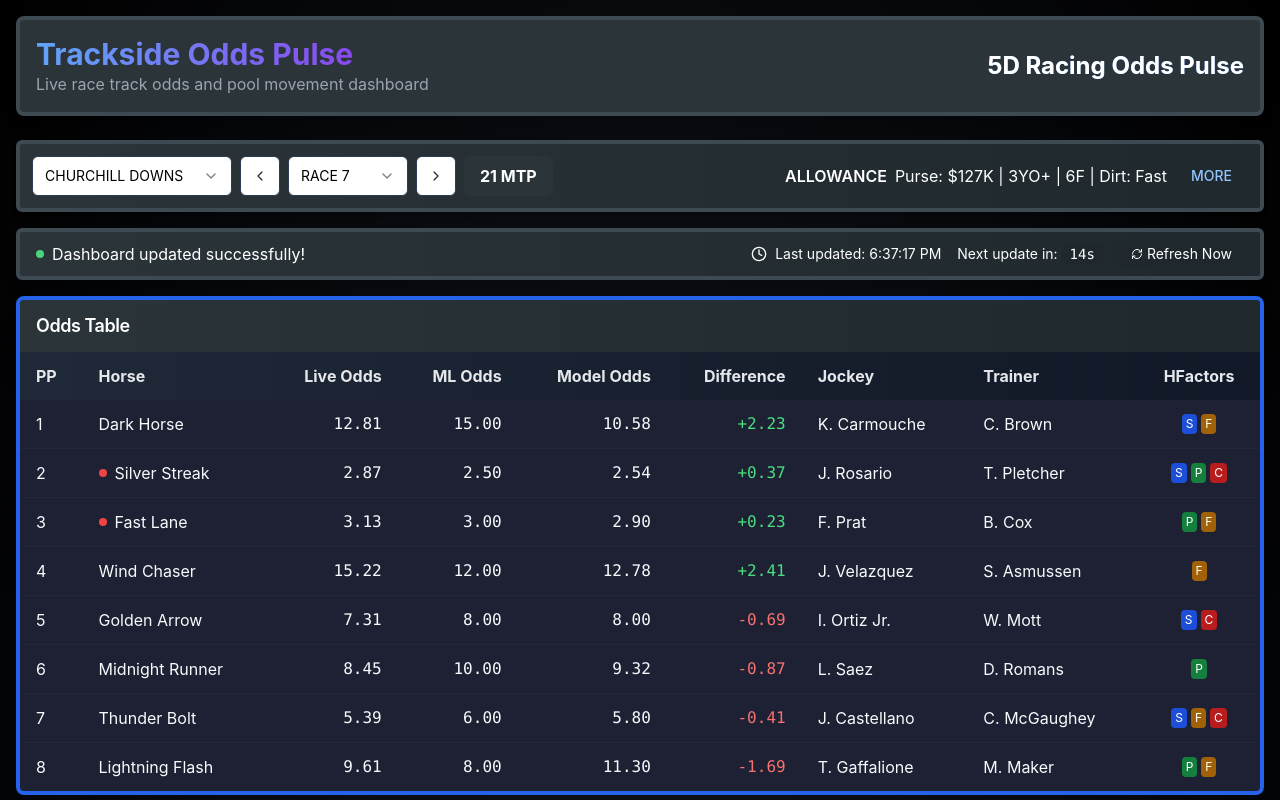
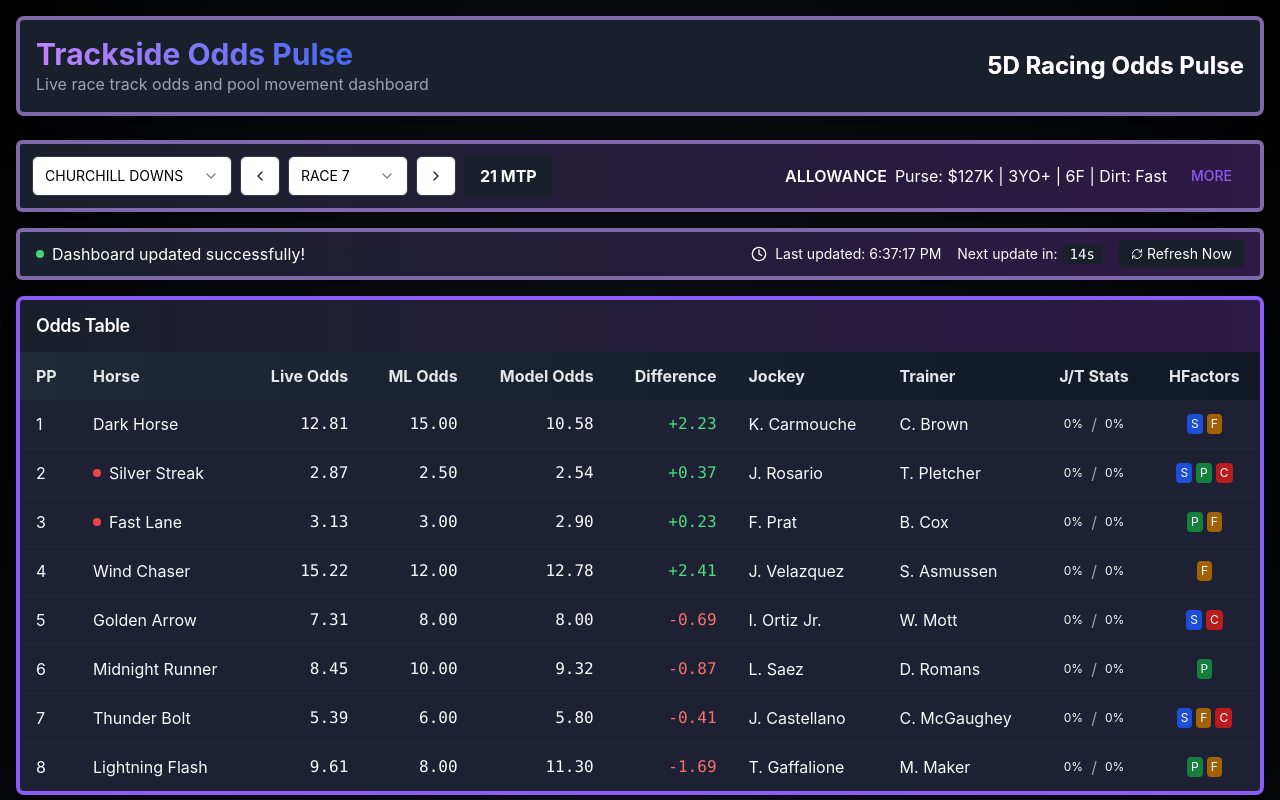
Before and after one commit to spotcircuit/sharpspike, a React (Vite) app: page / in a window 1280 px wide. Shown: the top 800 px of the page. Built offline with nearby package versions, Linux system fonts and the light colour scheme.

Commit message:
feat: Update OddsTable header and add new columns
- Changed the OddsTable header to dark purple.
- Added new columns to the OddsTable for jockey/trainer win percentage and fire number.

```diff
--- a/src/components/OddsTable.tsx
+++ b/src/components/OddsTable.tsx
@@ -1,6 +1,6 @@
 
 import React from 'react';
-import { Horse } from '../utils/mockData';
+import { Horse } from '../utils/types';
 import { formatOdds, getChangeClass, formatDifference } from '../utils/formatters';
 import { Card, CardHeader, CardTitle, CardContent } from '@/components/ui/card';
 
@@ -11,8 +11,8 @@ interface OddsTableProps {
 
 const OddsTable: React.FC<OddsTableProps> = ({ horses, highlightUpdates = false }) => {
   return (
-    <Card className="border-4 border-blue-600 shadow-xl bg-betting-darkCard overflow-hidden w-full">
-      <CardHeader className="bg-gradient-to-r from-blue-900 to-blue-800 px-4 py-3">
+    <Card className="border-4 border-betting-vividPurple shadow-xl bg-betting-darkCard overflow-hidden w-full">
+      <CardHeader className="bg-purple-gradient px-4 py-3">
         <CardTitle className="text-lg font-semibold text-white">Odds Table</CardTitle>
       </CardHeader>
 
@@ -29,6 +29,7 @@ const OddsTable: React.FC<OddsTableProps> = ({ horses, highlightUpdates = false
                 <th className="px-4 py-3 text-right">Difference</th>
                 <th className="px-4 py-3 text-left">Jockey</th>
                 <th className="px-4 py-3 text-left">Trainer</th>
+                <th className="px-4 py-3 text-center">J/T Stats</th>
                 <th className="px-4 py-3 text-center">HFactors</th>
               </tr>
             </thead>
@@ -64,6 +65,16 @@ const OddsTable: React.FC<OddsTableProps> = ({ horses, highlightUpdates = false
                     {horse.trainer || 'N/A'}
                   </td>
                   <td className="px-4 py-3 text-center">
+                    <div className="flex items-center justify-center space-x-2">
+                      <span className="text-xs">{horse.jockeyWinPct || '0'}%</span>
+                      <span className="text-gray-400">/</span>
+                      <span className="text-xs">{horse.trainerWinPct || '0'}%</span>
+                      {horse.fireNumber && (
+                        <span className="fire-number ml-1">{horse.fireNumber}</span>
+                      )}
+                    </div>
+                  </td>
+                  <td className="px-4 py-3 text-center">
                     <div className="flex items-center justify-center space-x-1">
                       {horse.hFactors ? (
                         <>
--- a/src/components/RaceNavBar.tsx
+++ b/src/components/RaceNavBar.tsx
@@ -71,7 +71,7 @@ const RaceNavBar: React.FC<RaceNavBarProps> = ({
   };
 
   return (
-    <div className="flex items-center justify-between bg-gunmetal-gradient p-3 rounded-md shadow-md mb-4 border-4 border-betting-gunmetalBorder">
+    <div className="flex items-center justify-between bg-purple-gradient p-3 rounded-md shadow-md mb-4 border-4 border-betting-secondaryPurple">
       <div className="flex items-center space-x-2">
         <Select value={track} onValueChange={handleTrackChange}>
           <SelectTrigger className="w-[200px] bg-white text-black">
@@ -92,7 +92,7 @@ const RaceNavBar: React.FC<RaceNavBarProps> = ({
             size="icon"
             onClick={navigateToPreviousRace}
             disabled={race <= 1}
-            className="bg-white text-betting-gunmetal"
+            className="bg-white text-betting-darkPurple"
           >
             <ChevronLeft className="h-5 w-5" />
           </Button>
@@ -117,13 +117,13 @@ const RaceNavBar: React.FC<RaceNavBarProps> = ({
             size="icon"
             onClick={navigateToNextRace}
             disabled={race >= 12}
-            className="bg-white text-betting-gunmetal"
+            className="bg-white text-betting-darkPurple"
           >
             <ChevronRight className="h-5 w-5" />
           </Button>
         </div>
 
-        <div className="ml-2 rounded-md bg-betting-gunmetal text-white px-4 py-2 font-bold">
+        <div className="ml-2 rounded-md bg-betting-darkPurple text-white px-4 py-2 font-bold">
           {mtp} MTP
         </div>
       </div>
@@ -131,7 +131,7 @@ const RaceNavBar: React.FC<RaceNavBarProps> = ({
       <div className="text-white flex items-center space-x-2">
         <span className="font-semibold">ALLOWANCE</span>
         <span>Purse: {allowanceInfo.purse} | {allowanceInfo.age} | {allowanceInfo.distance} | Dirt: {allowanceInfo.surface}</span>
-        <Button variant="link" className="text-blue-300 hover:text-blue-100">
+        <Button variant="link" className="text-betting-vividPurple hover:text-blue-100">
           MORE
         </Button>
       </div>
--- a/src/components/StatusBar.tsx
+++ b/src/components/StatusBar.tsx
@@ -10,7 +10,7 @@ interface StatusBarProps {
 
 const StatusBar: React.FC<StatusBarProps> = ({ lastUpdated, onRefresh, nextUpdateIn }) => {
   return (
-    <div className="bg-gunmetal-gradient text-white px-4 py-2 flex items-center justify-between rounded-md animate-fade-in border-4 border-betting-gunmetalBorder shadow-lg">
+    <div className="bg-purple-gradient text-white px-4 py-2 flex items-center justify-between rounded-md animate-fade-in border-4 border-betting-secondaryPurple shadow-lg">
       <div className="flex items-center space-x-2">
         <div className="h-2 w-2 rounded-full bg-green-400 animate-pulse"></div>
         <span>Dashboard updated successfully!</span>
@@ -21,11 +21,11 @@ const StatusBar: React.FC<StatusBarProps> = ({ lastUpdated, onRefresh, nextUpdat
           <span className="text-sm">Last updated: {lastUpdated}</span>
         </div>
         <div className="text-sm">
-          Next update in: <span className="font-mono bg-betting-darkGunmetal px-2 py-0.5 rounded">{nextUpdateIn}s</span>
+          Next update in: <span className="font-mono bg-betting-darkPurple px-2 py-0.5 rounded">{nextUpdateIn}s</span>
         </div>
         <button
           onClick={onRefresh}
-          className="px-3 py-1 bg-betting-darkGunmetal hover:bg-betting-lightGunmetal rounded text-sm flex items-center gap-1 transition-colors"
+          className="px-3 py-1 bg-betting-darkPurple hover:bg-betting-vividPurple rounded text-sm flex items-center gap-1 transition-colors"
         >
           <RefreshCw className="h-3 w-3" />
           Refresh Now
--- a/src/components/ui/card.tsx
+++ b/src/components/ui/card.tsx
@@ -10,7 +10,7 @@ const Card = React.forwardRef<
   <div
     ref={ref}
     className={cn(
-      "rounded-lg border-4 border-betting-gunmetalBorder bg-betting-gunmetal text-card-foreground shadow-xl",
+      "rounded-lg border-4 border-betting-secondaryPurple bg-betting-darkPurple text-card-foreground shadow-xl",
       className
     )}
     {...props}
@@ -24,7 +24,7 @@ const CardHeader = React.forwardRef<
 >(({ className, ...props }, ref) => (
   <div
     ref={ref}
-    className={cn("flex flex-col space-y-1.5 p-6 bg-gunmetal-gradient", className)}
+    className={cn("flex flex-col space-y-1.5 p-6 bg-purple-gradient", className)}
     {...props}
   />
 ))
--- a/src/index.css
+++ b/src/index.css
@@ -91,4 +91,21 @@
   .gunmetal-border {
     @apply border-4 border-betting-gunmetalBorder;
   }
+
+  /* Purple theme classes */
+  .purple-card {
+    @apply bg-betting-darkPurple rounded-md border-4 border-betting-secondaryPurple shadow-lg;
+  }
+
+  .purple-header {
+    @apply bg-purple-header text-white;
+  }
+
+  .purple-border {
+    @apply border-4 border-betting-secondaryPurple;
+  }
+
+  .fire-number {
+    @apply bg-amber-600 text-white text-xs font-bold px-1.5 py-0.5 rounded;
+  }
 }
--- a/src/pages/Index.tsx
+++ b/src/pages/Index.tsx
@@ -1,4 +1,3 @@
-
 import React, { useState, useEffect } from 'react';
 import OddsTable from '../components/OddsTable';
 import LiveStreamingOdds from '../components/LiveStreamingOdds';
@@ -68,9 +67,9 @@ const Index = () => {
   return (
     <div className="min-h-screen bg-gradient-radial from-betting-dark to-black p-4 text-white">
       <div className="max-w-7xl mx-auto">
-        <header className="mb-6 flex justify-between items-center p-4 bg-betting-gunmetal border-4 border-betting-gunmetalBorder rounded-lg shadow-lg">
+        <header className="mb-6 flex justify-between items-center p-4 bg-betting-darkPurple border-4 border-betting-secondaryPurple rounded-lg shadow-lg">
           <div>
-            <h1 className="text-3xl font-bold bg-clip-text text-transparent bg-gradient-to-r from-blue-400 to-purple-600">
+            <h1 className="text-3xl font-bold bg-clip-text text-transparent bg-gradient-to-r from-purple-400 to-blue-600">
               Trackside Odds Pulse
             </h1>
             <p className="text-gray-400">
@@ -78,7 +77,7 @@ const Index = () => {
             </p>
           </div>
           <div className="text-right">
-            <h2 className="text-2xl font-bold text-white bg-clip-text text-transparent bg-gradient-to-r from-blue-300 to-blue-600">
+            <h2 className="text-2xl font-bold text-white bg-clip-text text-transparent bg-gradient-to-r from-purple-300 to-betting-vividPurple">
               5D Racing Odds Pulse
             </h2>
           </div>
--- a/src/utils/types.ts
+++ b/src/utils/types.ts
@@ -11,6 +11,9 @@ export interface Horse {
   difference: number;
   jockey?: string;
   trainer?: string;
+  jockeyWinPct?: number;
+  trainerWinPct?: number;
+  fireNumber?: number;
   hFactors?: {
     speed?: boolean;
     pace?: boolean;
--- a/tailwind.config.ts
+++ b/tailwind.config.ts
@@ -1,4 +1,3 @@
-
 import type { Config } from "tailwindcss";
 
 export default {
@@ -76,7 +75,12 @@ export default {
 					gunmetal: '#2A3439',
 					darkGunmetal: '#1E282D',
 					lightGunmetal: '#3A444A',
-					gunmetalBorder: '#3E4A52'
+					gunmetalBorder: '#3E4A52',
+          // New purple colors for header
+          darkPurple: '#1A1F2C',
+          vividPurple: '#8B5CF6',
+          secondaryPurple: '#7E69AB',
+          tertiaryPurple: '#6E59A5'
         }
 			},
 			borderRadius: {
@@ -131,7 +135,10 @@ export default {
         'header-gradient': 'linear-gradient(to right, #1E293B, #0F172A)',
 				// New gunmetal gradients
 				'gunmetal-gradient': 'linear-gradient(to right, #2A3439, #1E282D)',
-				'gunmetal-header': 'linear-gradient(to right, #2A3439, #3A444A)'
+				'gunmetal-header': 'linear-gradient(to right, #2A3439, #3A444A)',
+        // New purple gradients
+        'purple-gradient': 'linear-gradient(to right, #1A1F2C, #2D1A45)',
+        'purple-header': 'linear-gradient(to right, #1A1F2C, #3C1A7B)'
       }
 		}
 	},
```
